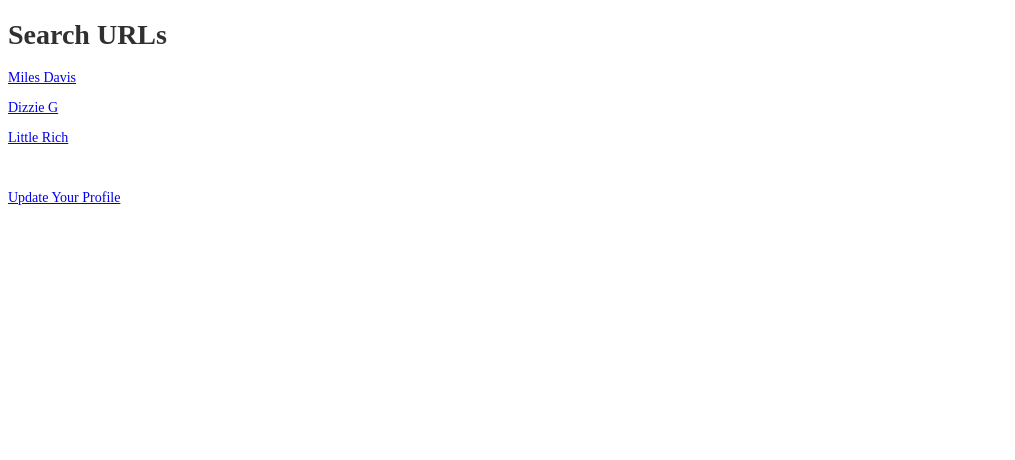
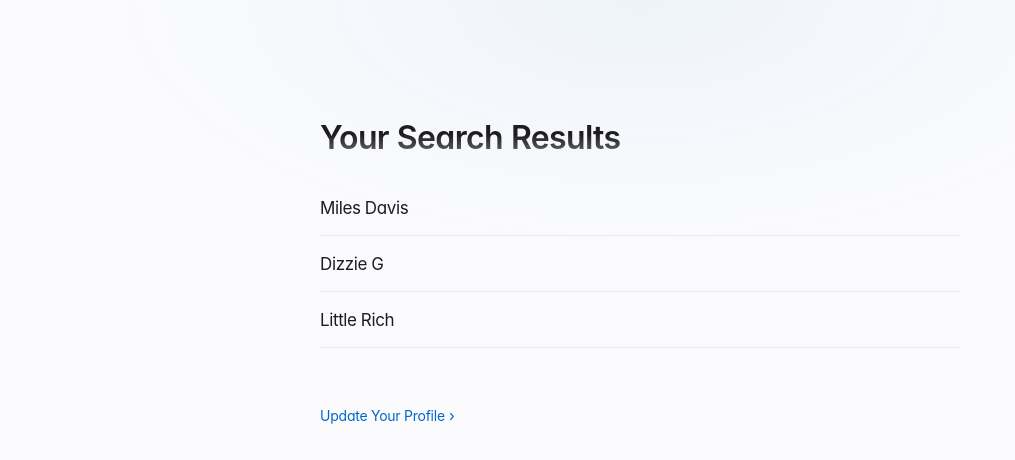
Before and after one commit to BMMA-STUDIO/klynk, a website: page public/search.html in a window 1280 px wide. Shown: the whole page, without its empty margins (0-1015 px from the left). Drawn offline with Linux system fonts and the light colour scheme.

Commit message:
search css

```diff
--- a/public/search.html
+++ b/public/search.html
@@ -5,14 +5,237 @@
 <meta name="viewport" content="width=device-width, initial-scale=1.0">
 <title>Search</title>
 <style>
+:root {
+  color-scheme: light dark;
+  --bg: #fbfbfd;
+  --text: #1d1d1f;
+  --secondary: #6e6e73;
+  --hairline: rgba(0, 0, 0, 0.07);
+  --surface: rgba(0, 0, 0, 0.035);
+  --link: #0066cc;
+  --glow: rgba(0, 102, 204, 0.05);
+  --select: rgba(0, 102, 204, 0.18);
+  --ease: cubic-bezier(0.32, 0.72, 0, 1);
+  --dur: 300ms;
+}
+
+@media (prefers-color-scheme: dark) {
+  :root {
+    --bg: #000000;
+    --text: #f5f5f7;
+    --secondary: #86868b;
+    --hairline: rgba(255, 255, 255, 0.1);
+    --surface: rgba(255, 255, 255, 0.07);
+    --link: #2997ff;
+    --glow: rgba(41, 151, 255, 0.1);
+    --select: rgba(41, 151, 255, 0.3);
+  }
+}
+
+html {
+  -webkit-text-size-adjust: 100%;
+}
+
 body {
+  max-width: 640px;
+  margin: 0 auto;
+  padding: 120px 24px 96px;
+  background: var(--bg);
+  color: var(--text);
+  font-family: -apple-system, BlinkMacSystemFont, "SF Pro Text", "SF Pro Display",
+    "Helvetica Neue", Helvetica, Arial, sans-serif;
+  font-size: 17px;
+  line-height: 24px;
+  letter-spacing: -0.022em;
+  font-feature-settings: "ss01", "cv11";
+  font-variant-numeric: tabular-nums;
+  -webkit-font-smoothing: antialiased;
+  -moz-osx-font-smoothing: grayscale;
+}
+
+/* quiet ambient glow */
+body::before {
+  content: "";
+  position: fixed;
+  inset: 0;
+  z-index: -1;
+  pointer-events: none;
+  background: radial-gradient(60% 45% at 50% 0%, var(--glow), transparent 70%);
+}
+
+::selection {
+  background: var(--select);
+}
+
+h1 {
+  margin: 0 0 24px;
+  font-family: -apple-system, BlinkMacSystemFont, "SF Pro Display",
+    "Helvetica Neue", Helvetica, Arial, sans-serif;
+  font-size: 32px;
+  font-weight: 600;
+  line-height: 1.125;
+  letter-spacing: -0.02em;
+  text-wrap: balance;
+  color: var(--text);
+}
+
+@supports (-webkit-background-clip: text) or (background-clip: text) {
+  h1 {
+    background: linear-gradient(180deg, var(--text) 40%, var(--secondary));
+    -webkit-background-clip: text;
+    background-clip: text;
+    -webkit-text-fill-color: transparent;
+  }
+}
+
+a {
+  position: relative;
+  display: block;
+  margin: 0 -16px;
+  padding: 0 16px;
+  color: var(--text);
+  text-decoration: none;
+  border-radius: 12px;
+  -webkit-tap-highlight-color: transparent;
+  transition: background-color var(--dur) var(--ease),
+    transform var(--dur) var(--ease);
+}
+
+/* hairline divider, inset to match the row text */
+a::after {
+  content: "";
+  position: absolute;
+  left: 16px;
+  right: 16px;
+  bottom: 0;
+  height: 1px;
+  background: var(--hairline);
+  transition: opacity var(--dur) var(--ease);
+}
+
+@media (min-resolution: 2dppx) {
+  a::after {
+    height: 0.5px;
+  }
+}
+
+a p {
+  display: flex;
+  justify-content: space-between;
+  align-items: center;
+  margin: 0;
+  padding: 16px 0;
+  transition: transform var(--dur) var(--ease);
+}
+
+/* arrow, revealed on hover */
+a p::after {
+  content: "\2197";
+  font-size: 15px;
+  color: var(--link);
+  opacity: 0;
+  transform: translate(-4px, 4px);
+  transition: opacity var(--dur) var(--ease), transform var(--dur) var(--ease);
+}
+
+a:hover {
+  background: var(--surface);
+}
+
+a:hover::after {
+  opacity: 0;
+}
+
+a:hover p {
+  transform: translateX(4px);
+}
+
+a:hover p::after {
+  opacity: 1;
+  transform: translate(0, 0);
+}
+
+a:active {
+  transform: scale(0.99);
+}
+
+a:focus-visible {
+  outline: 2px solid var(--link);
+  outline-offset: 2px;
+}
+
+br {
+  display: none;
+}
+
+/* secondary action, set apart and quieter */
+a[href="upload.html"] {
+  margin-top: 40px;
+  color: var(--link);
   font-size: 14px;
-          color: #313030;
+  letter-spacing: -0.016em;
+}
+
+a[href="upload.html"]::after {
+  display: none;
+}
+
+a[href="upload.html"] p {
+  justify-content: flex-start;
+}
+
+a[href="upload.html"] p::after {
+  content: "\203A";
+  margin-left: 4px;
+  opacity: 1;
+  transform: none;
+}
+
+/* one orchestrated entrance */
+@keyframes rise {
+  from {
+    opacity: 0;
+    transform: translateY(8px);
+  }
+  to {
+    opacity: 1;
+    transform: none;
+  }
+}
+
+h1,
+a {
+  animation: rise 500ms var(--ease) backwards;
+}
+
+a:nth-of-type(1) { animation-delay: 60ms; }
+a:nth-of-type(2) { animation-delay: 100ms; }
+a:nth-of-type(3) { animation-delay: 140ms; }
+a:nth-of-type(4) { animation-delay: 220ms; }
+
+@media (prefers-reduced-motion: reduce) {
+  *,
+  *::before,
+  *::after {
+    animation: none !important;
+    transition-duration: 0.01ms !important;
+  }
+
+  a:hover p,
+  a:active {
+    transform: none;
+  }
+}
+
+@media (max-width: 480px) {
+  body {
+    padding-top: 72px;
+  }
 }
 </style>
 </head>
 <body>
-    <h1>Search URLs</h1>
+<h1>Your Search Results</h1>
 <a href="davis.html"><p>Miles Davis</p></a>
 <a href="index.html"><p>Dizzie G</p></a>
 <a href="richard.html"><p>Little Rich</p></a>
```
Lines whose indentation alone changed are shown as unchanged.
